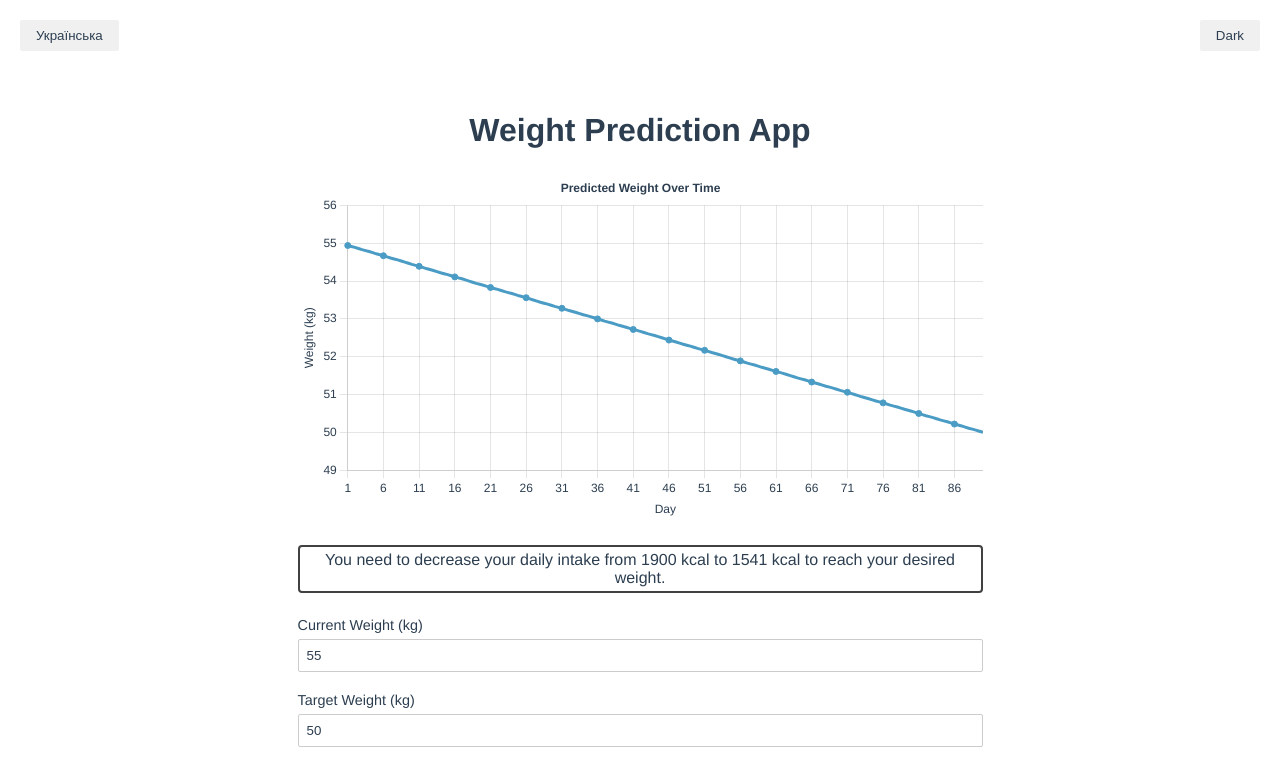
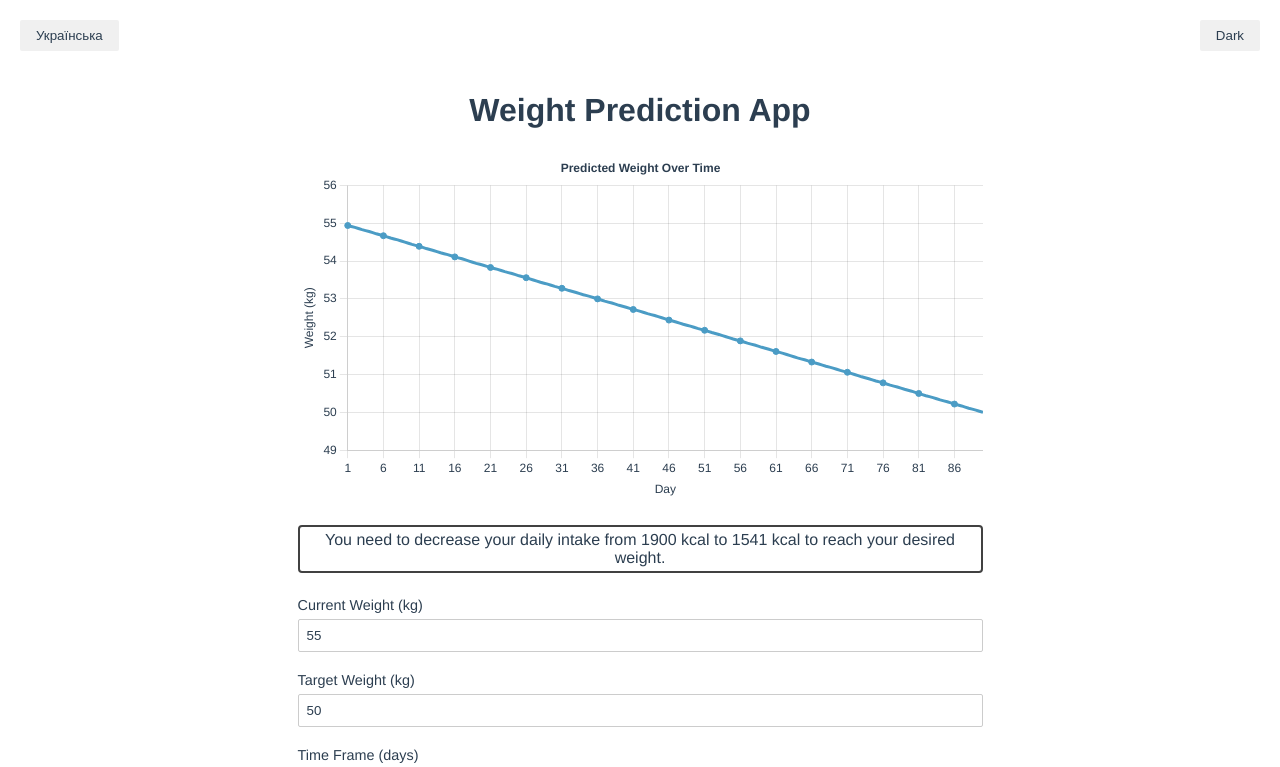
Before and after one commit to TenProtons/weight-prediction-app, a Vue app: page / in a window 1280 px wide. Shown: the top 767 px of the page. Built offline with nearby package versions, Linux system fonts and the light colour scheme.

Commit message:
fix padding

```diff
--- a/src/views/MainView.vue
+++ b/src/views/MainView.vue
@@ -116,7 +116,7 @@ export default defineComponent({
   width: 100%;
   max-width: 725px;
   margin: 0 auto;
-  padding: var(--20);
+  padding: 0 var(--20) var(--20) var(--20);
 
   &__calculated-info {
     margin-block: var(--24);
```
